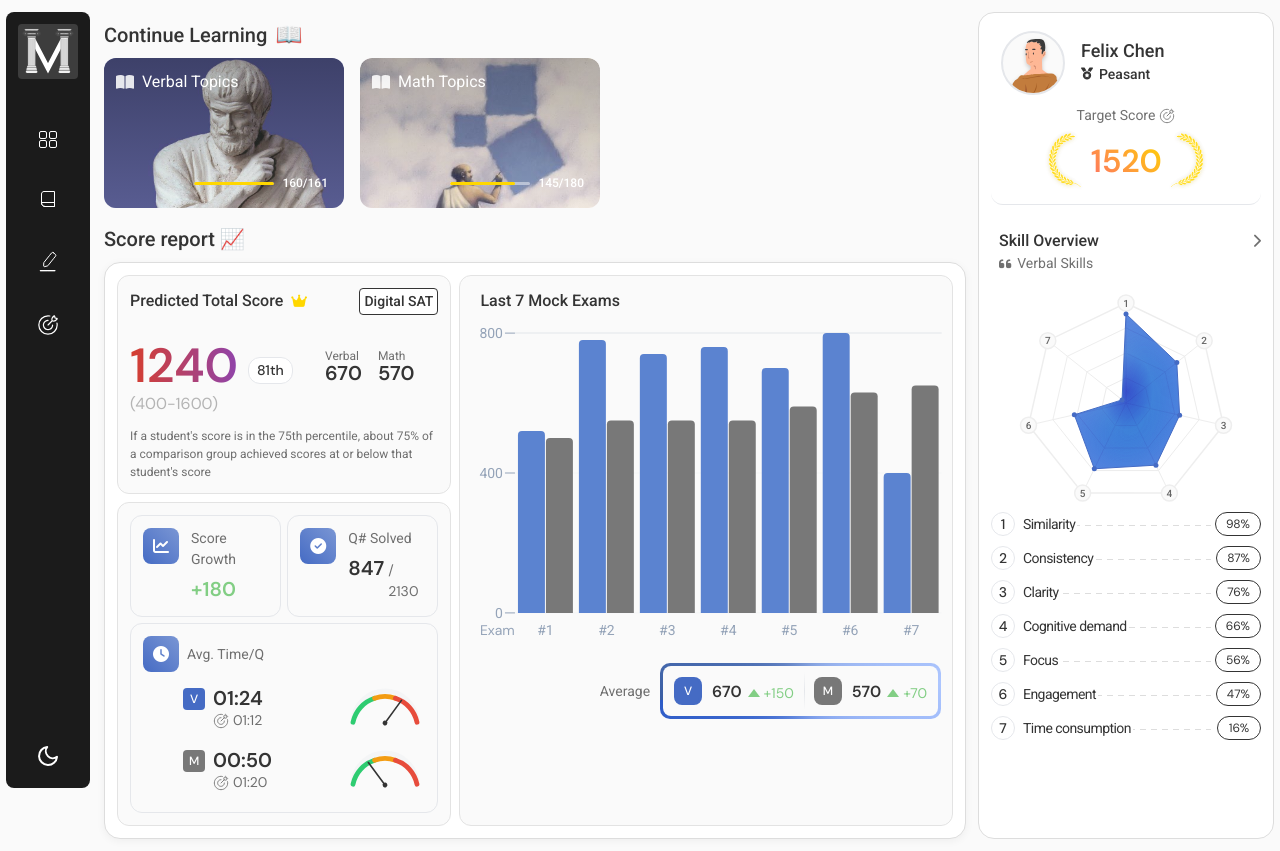
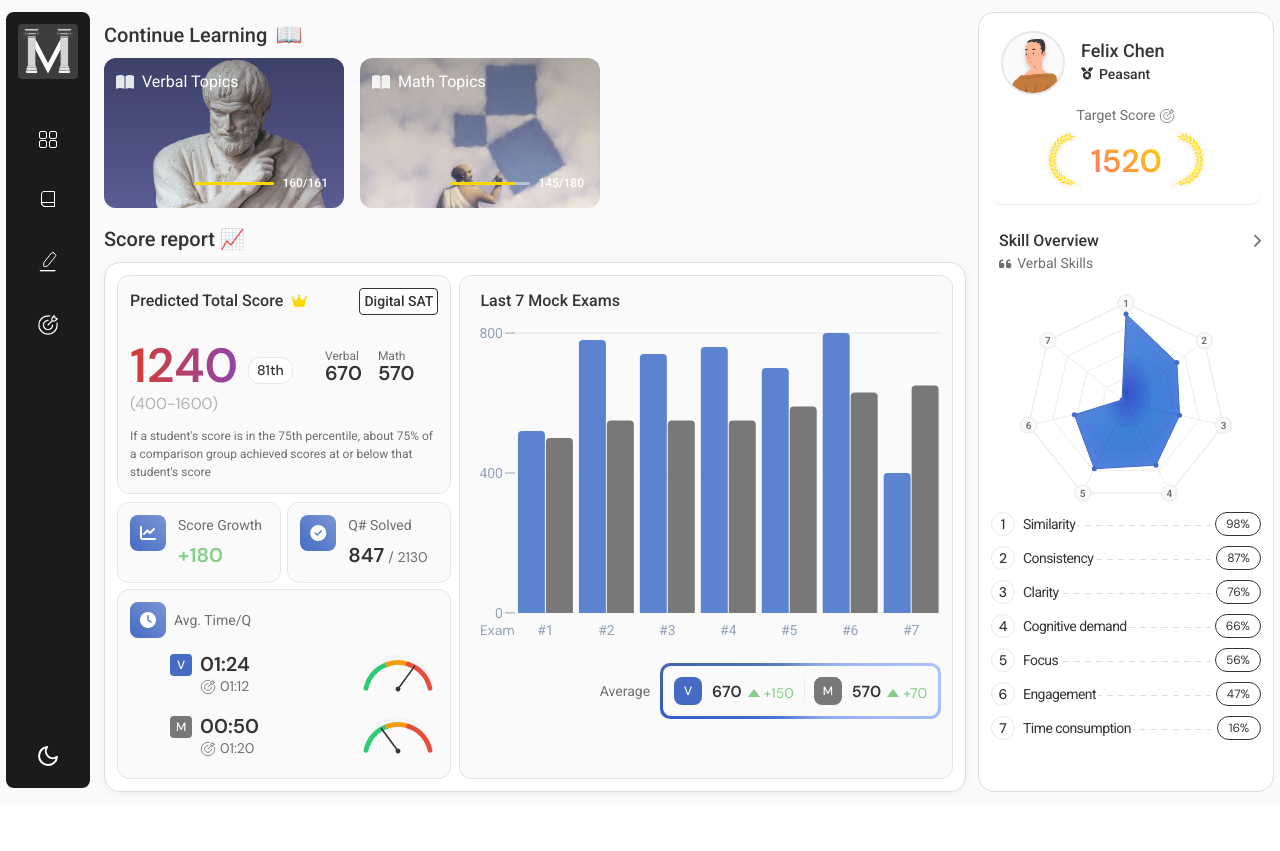
Before and after one commit to Orujhimaru/max_odyssey, a React (Vite) app: page /dashboard in a window 1280 px wide. After the commit the page ends 804 px from the top, so only its background shows below. Built offline with nearby package versions, Linux system fonts and the light colour scheme; sample sign-in values are in the browser's storage; a web font is replaced by a local one.

Commit message:
design: insights boxes redesign

```diff
--- a/src/components/PerformanceInsights/PerformanceInsights.css
+++ b/src/components/PerformanceInsights/PerformanceInsights.css
@@ -124,7 +124,7 @@
 
 [data-theme="dark"] .insight-card {
   border: 1px solid #5b5b5b;
-  background-color: #1a1a1a61;
+  background-color: var(--bg-secondary);
 }
 
 .speedometer-bg {
@@ -203,6 +203,7 @@
 }
 
 .insight-card {
+  background-color: var(--bg-secondary);
   display: flex;
   align-items: flex-start;
   gap: 12px;
--- a/src/components/ScoreColumnComponent/ScoreColumnGraph/ScoreColumn.css
+++ b/src/components/ScoreColumnComponent/ScoreColumnGraph/ScoreColumn.css
@@ -195,14 +195,14 @@ path[class="recharts-rectangle recharts-tooltip-cursor"] {
 
 .insights-container {
   /* margin: 12px 0; */
-  padding: 12px;
-  background-color: var(--bg-secondary);
-  border-radius: 12px;
+  /* padding: 12px; */
+  /* background-color: var(--bg-secondary); */
+  /* border-radius: 12px; */
   /* box-shadow: rgba(0, 0, 0, 0.12) -0px -1px 0px,
     rgba(0, 0, 0, 0.089) 0px 0px 1px; */
   /* background-image: radial-gradient(#e8e8e854 0.3px, var(--bg-secondary) 0.4px); */
-  background-size: 10px 10px;
-  border: 1px solid var(--border-card-color);
+  /* background-size: 10px 10px; */
+  /* border: 1px solid var(--border-card-color); */
 }
 
 .x-axis-tick {
```
